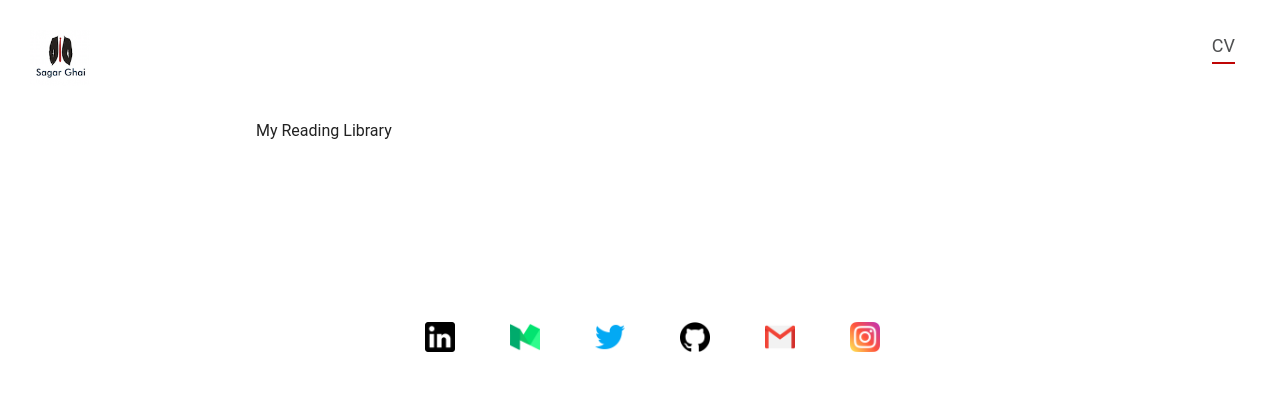
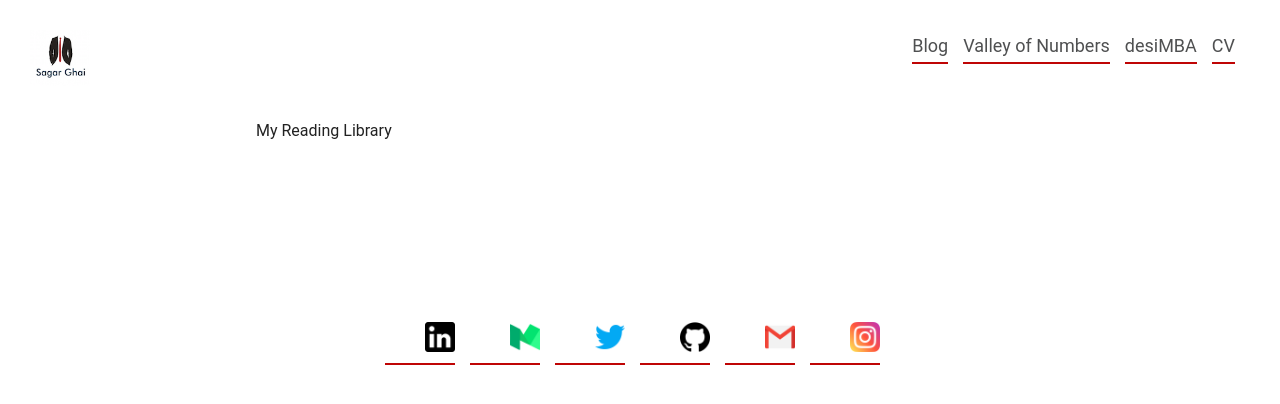
Before and after one commit to sagarghai/sagarghai.github.io, a Jekyll site: the page built from projects/index.html, in a window 1280 px wide. Shown: the top 404 px of the page. Built offline with Jekyll 4.4.1, drawn with Linux system fonts in a browser that asks for light colours.

Commit message:
change 2

```diff
--- a/_layouts/default.html
+++ b/_layouts/default.html
@@ -23,17 +23,20 @@
     <div class="nav">
         <h1 class="nav-logo">
             <a href="/">
-              <img src="/images/logo.png" alt="SagarGhai" style="width:60px;">
+              <img src="/images/logo.png" alt="Sagar Ghai" style="width:60px;">
             </a>
         </h1>
-        <ul class="nav-menu" >
-            <li class="nav-menu-item"><a href="/public/Sagar_Ghai_Resume.pdf" style="border-bottom: 2px solid rgb(191, 5, 5);">CV</a></li>
+        <ul class="nav-menu">
+            <li class="nav-menu-item"><a href="/blog">Blog</a></li>
+            <li class="nav-menu-item"><a href="/course">Valley of Numbers</a></li>
+            <li class="nav-menu-item"><a href="https://medium.com/desimba">desiMBA</a></li>
+            <li class="nav-menu-item"><a href="/public/Sagar_Ghai.pdf">CV</a></li>
         </ul>
     </div>
     <div class="container-site">
         {{content}}
     </div>
-    <div class="nav" style="position: unset; background-color: white">
+    <div class="nav" style="position: unset;">
         <ul class="nav-menu" style="margin:auto;">
             <li class="nav-menu-item"><a href="https://www.linkedin.com/in/sagar-ghai-374840b8/"><img src="/images/linkedin.png" alt="Linkedin" class="social-icon"/></a></li>
             <li class="nav-menu-item"><a href="https://medium.com/@sagarghai18695"><img src="/images/medium.png" alt="Blog" class="social-icon"/></a></li>
--- a/css/main.css
+++ b/css/main.css
@@ -153,11 +153,13 @@ p {
     float: left;
     list-style-type: none;
     margin-right: 10px;
+    border-bottom: 2px solid rgb(191, 5, 5);
 }
 
 @media (min-width: 650px) {
     .nav-menu-item {
         margin-right: 15px;
+        border-bottom: 2px solid rgb(191, 5, 5);
     }
 }
 
```
